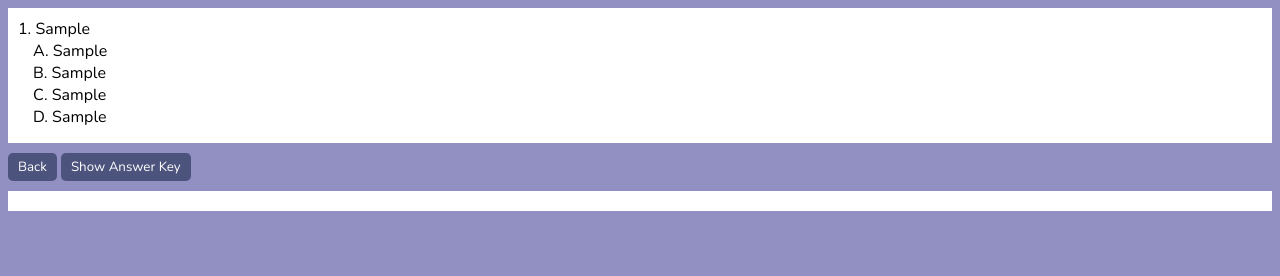
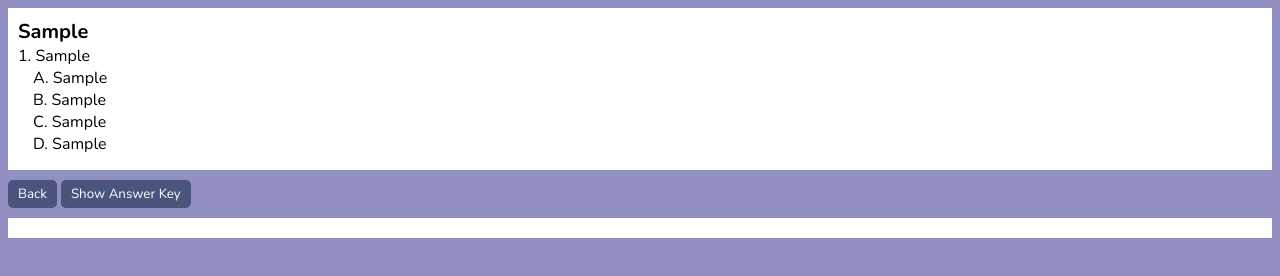
Before and after one commit to Banana2048/test-question-generator-web, a plain HTML site: page index.html in a window 1280 px wide. Both pictures are taken after typing "Sample", "Sample", "Sample", "Sample", "Sample", "Sample" into the empty fields and a click on the button "Generate Test". Drawn offline with nearby package versions, Linux system fonts and the light colour scheme.

Commit message:
test title appears above the generated test

```diff
--- a/index.html
+++ b/index.html
@@ -10,7 +10,7 @@
 
     <body>
         <div class = 'title-input-div'>
-            <input class = 'title-textbox' type = 'text' placeholder = "Enter title"/>
+            <input class = 'title-textbox js-title-textbox' type = 'text' placeholder = "Enter title"/>
         </div>
         <div class = 'new-question-button-div'>
             <button
--- a/script.js
+++ b/script.js
@@ -1,4 +1,5 @@
 let questionNum = 2;
+let title = "";
 let test = [];
 let answerKey = [];
 
@@ -138,6 +139,9 @@ function createIndiciesList(size)
 
 function generateTest(/*test*/)
 {
+    const titleElement = document.querySelector('.js-title-textbox');
+    console.log(titleElement.value);
+
     const bodyElement = document.querySelector('body');
     bodyElement.innerHTML = `
         <div class = 'printed-test-div js-printed-test-div'>
@@ -161,6 +165,10 @@ function generateTest(/*test*/)
     const displayTestElement = document.querySelector('.js-printed-test-div');
     displayTestElement.innerHTML = ``;
     displayTestHTML = ``;
+
+    displayTestElement.innerHTML = `
+        <div class = 'printed-title-div'> <p> ${titleElement.value} </p> </div>
+    `;
 
     let questionNum = 1;
 
--- a/styles.css
+++ b/styles.css
@@ -1,5 +1,6 @@
 
 p {
+    font-family: Nunito, Arial;
     margin-left: 0px;
     margin-right: 0px;
     margin-top: 0px;
@@ -115,6 +116,11 @@ body {
     margin-bottom: 10px;
 }
 
+.printed-title-div {
+    font-weight: bold;
+    font-size: 20px;
+}
+
 .printed-question-and-answer-div, .answer-key-div {
     font-family: Nunito, Arial;
     margin-bottom: 5px;
```
